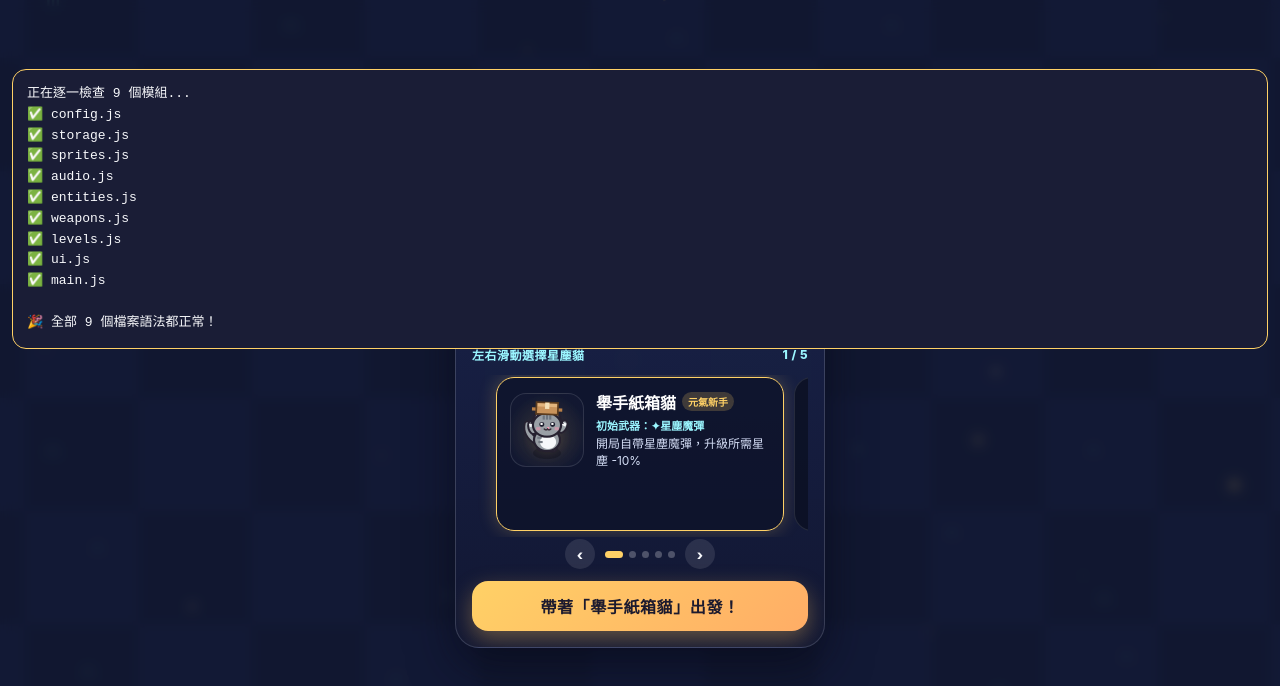
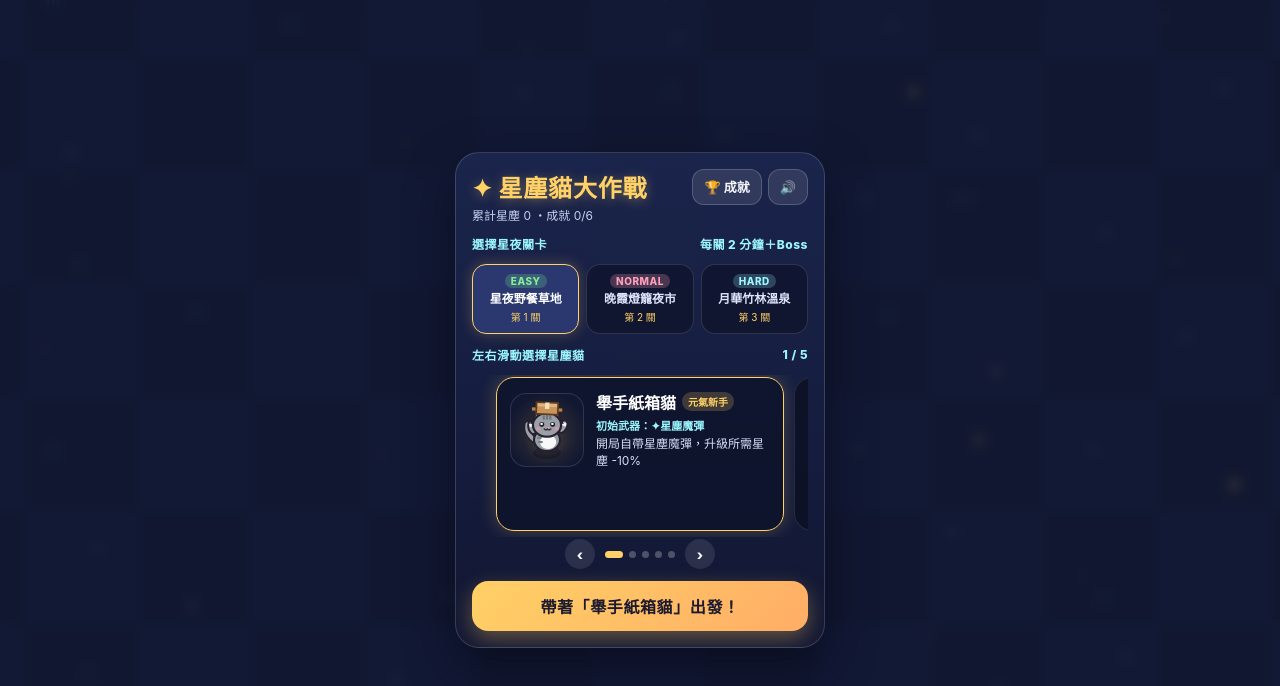
Before and after one commit to henrylauchips/stardust-cat, a plain HTML site: page index.html in a window 1280 px wide. Drawn offline with Linux system fonts and the light colour scheme.

Commit message:
Update index.html

```diff
--- a/index.html
+++ b/index.html
@@ -252,41 +252,7 @@
     })();
   </script>
 
-   <script>
-    (async function diagnoseModules() {
-      const box = document.createElement('pre');
-      box.style.cssText = 'position:fixed;inset:56px 12px auto;z-index:9999;background:#1a1d36;color:#f8f9fc;padding:14px;border-radius:14px;font-size:13px;line-height:1.6;white-space:pre-wrap;word-break:break-all;border:1px solid #ffd166;';
-      box.textContent = '正在逐一檢查 9 個模組...\n';
-      document.body.appendChild(box);
-
-      const files = [
-        'config.js',
-        'storage.js',
-        'sprites.js',
-        'audio.js',
-        'entities.js',
-        'weapons.js',
-        'levels.js',
-        'ui.js',
-        'main.js',
-      ];
-
-      const v = Date.now();
-      for (const name of files) {
-        try {
-          await import('./src/' + name + '?v=' + v);
-          box.textContent += '✅ ' + name + '\n';
-        } catch (err) {
-          box.style.background = '#2b1122';
-          box.style.borderColor = '#ff9ebb';
-          box.textContent += '❌ ' + name + ' 出錯：\n' + (err && err.message ? err.message : String(err)) + '\n';
-          return;
-        }
-      }
-
-      box.textContent += '\n🎉 全部 9 個檔案語法都正常！';
-    })();
-  </script>
+   <script type="module" src="./src/main.js"></script>
 
 </body>
 </html>
```
